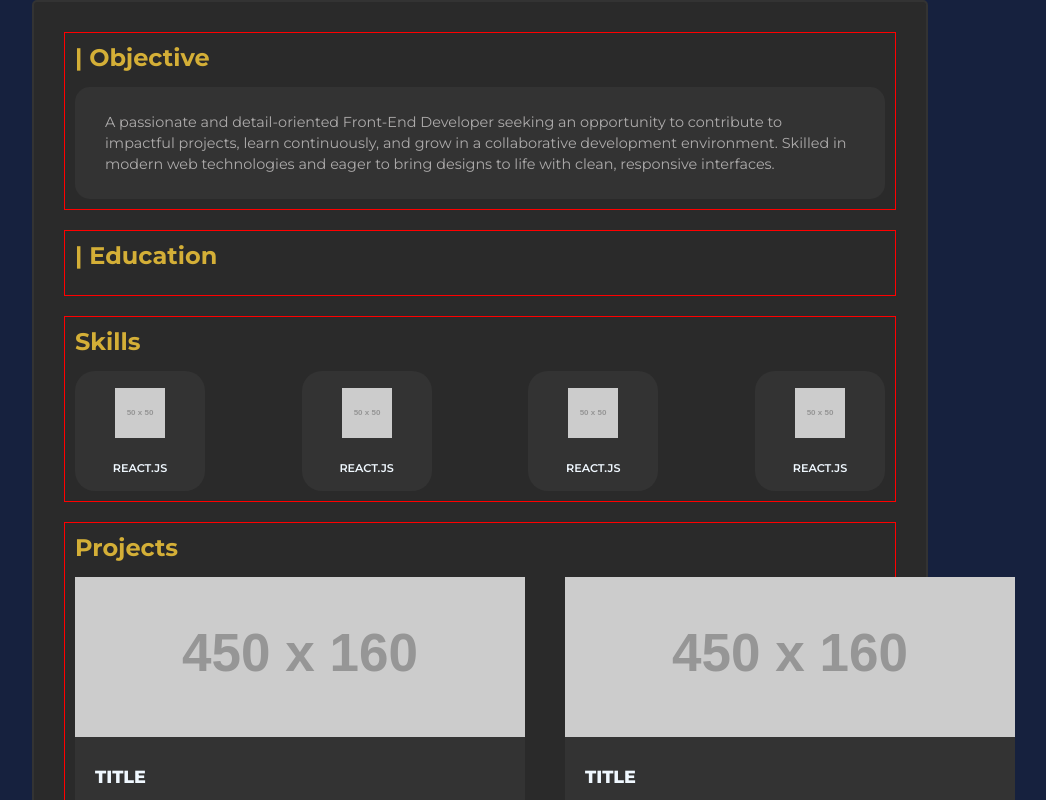
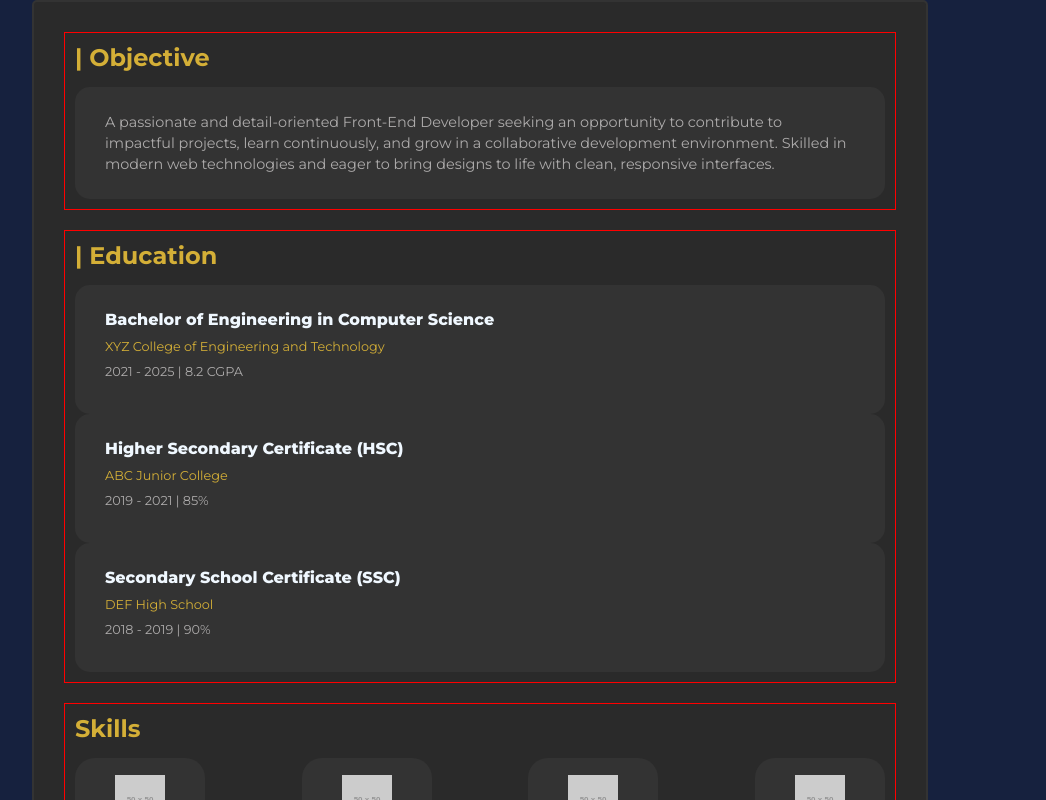
Before and after one commit to kasim-kc/portfolio-site, a React (Vite) app: page / in a window 1280 px wide. Shown: the top 800 px of the page, without its empty margins (160-1206 px from the left). Built offline with nearby package versions, Linux system fonts and the light colour scheme.

Commit message:
fixed mapping issue and card not shown

```diff
--- a/src/components/DescSection.jsx
+++ b/src/components/DescSection.jsx
@@ -26,14 +26,17 @@ const DescSection = ({ descPresent, education }) => {
           <>
             <h3>| Education</h3>
             {data.education.map((card) => {
-              console.log(card);
-              <div className="edu-card">
-                <h6>{card.course}</h6>
-                <p>{card.institution}</p>
-                <p>
-                  {card.duration} | {card.result}
-                </p>
-              </div>;
+              // console.log(card.course);
+
+              return (
+                <div className="edu-card" key={card.id}>
+                  <h6>{card.course}</h6>
+                  <p>{card.institution}</p>
+                  <p>
+                    {card.duration} | {card.result}
+                  </p>
+                </div>
+              );
             })}
           </>
         )}
```
